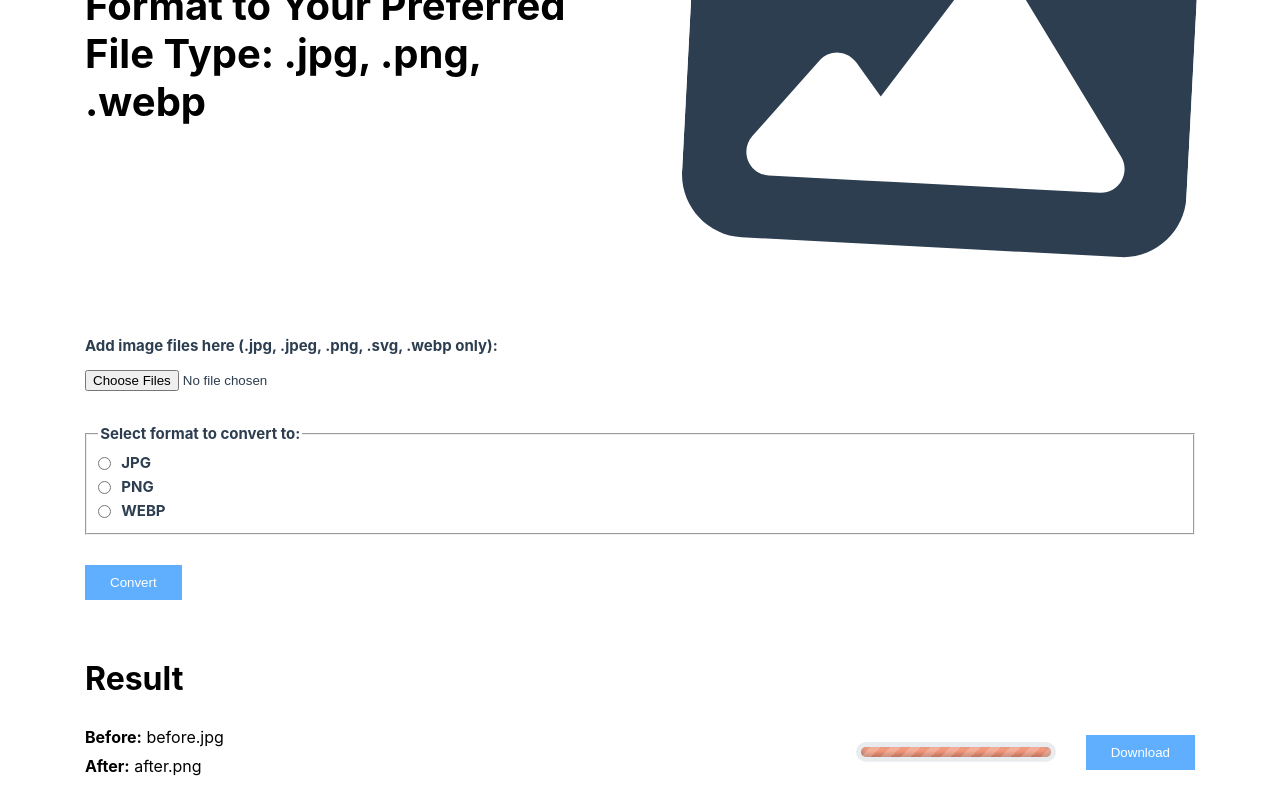
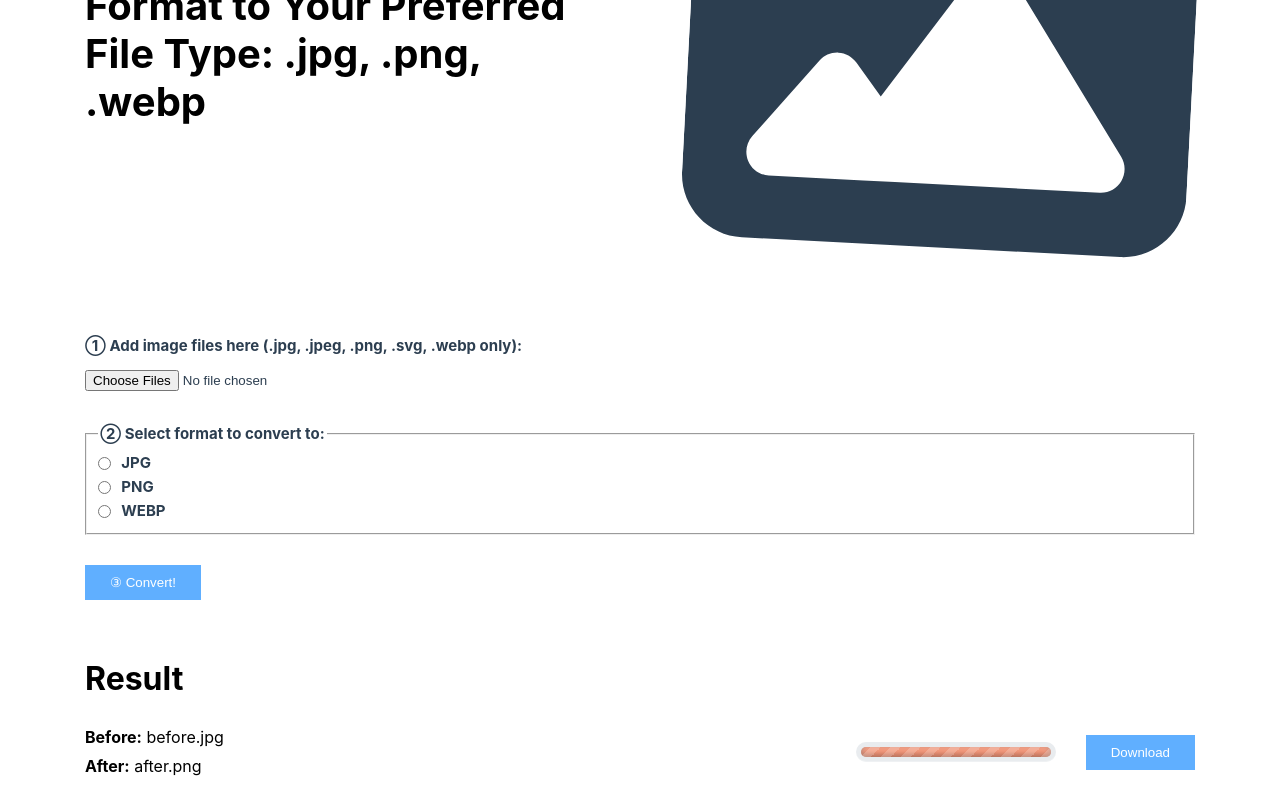
Before and after one commit to hyungmogu/udacity-cloud-devops-project-5, a Vue app in the folder frontend/: page / in a window 1280 px wide. Shown: the part 406-1203 px from the top of the page. Built offline with nearby package versions, Linux system fonts and the light colour scheme.

Commit message:
feat: Creating frontend #593

```diff
--- a/frontend/src/components/ITCConvertTool.vue
+++ b/frontend/src/components/ITCConvertTool.vue
@@ -7,11 +7,11 @@ import ITCProgressMeter from "./ITCProgressMeter.vue";
   <div class="itc-convert-tool">
     <form class="itc-convert-tool__form form">
       <div class="form__group form__group--file">
-        <label>Add image files here (.jpg, .jpeg, .png, .svg, .webp only):</label>
+        <label>&#9312; Add image files here (.jpg, .jpeg, .png, .svg, .webp only):</label>
         <input type="file" name="file" accept=".jpg, .jpeg, .png, .svg, .webp" multiple/>
       </div>
       <fieldset class="form__fieldset">
-        <legend>Select format to convert to:</legend>
+        <legend>&#9313; Select format to convert to:</legend>
         <div class="form__group form__group--radio">
           <input type="radio" name="convert_to" value="JPG"/>
           <label>JPG</label>
@@ -25,7 +25,7 @@ import ITCProgressMeter from "./ITCProgressMeter.vue";
           <label>WEBP</label>
         </div>
       </fieldset>
-      <ITCButton :className='"form__button"'>Convert</ITCButton>
+      <ITCButton :className='"form__button"'>&#9314; Convert!</ITCButton>
     </form>
     <div class="itc-convert-tool__result">
       <h2>Result</h2>
```
Also changed, not shown: 1 other file (tests, documents, lock files or other folders).
